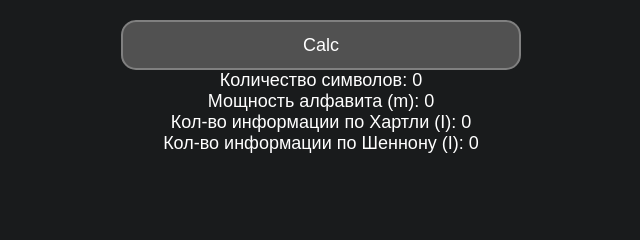
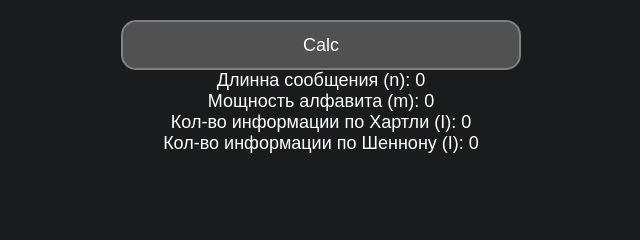
Before and after one commit to KushnirDenis/itac_lab1, a plain HTML site: page task1/index.html in a window 1280 px wide. Shown: the part 487-727 px from the top of the page, 319-959 px from the left. Drawn offline with Linux system fonts and the light colour scheme.

Commit message:
change html

```diff
--- a/task1/index.html
+++ b/task1/index.html
@@ -18,7 +18,7 @@
         </section>
         <section class="text-info">
             <div>
-                <span>Количество символов:</span>
+                <span>Длинна сообщения (n):</span>
                 <span class="characters">0</span>
             </div>
             <div>
```
